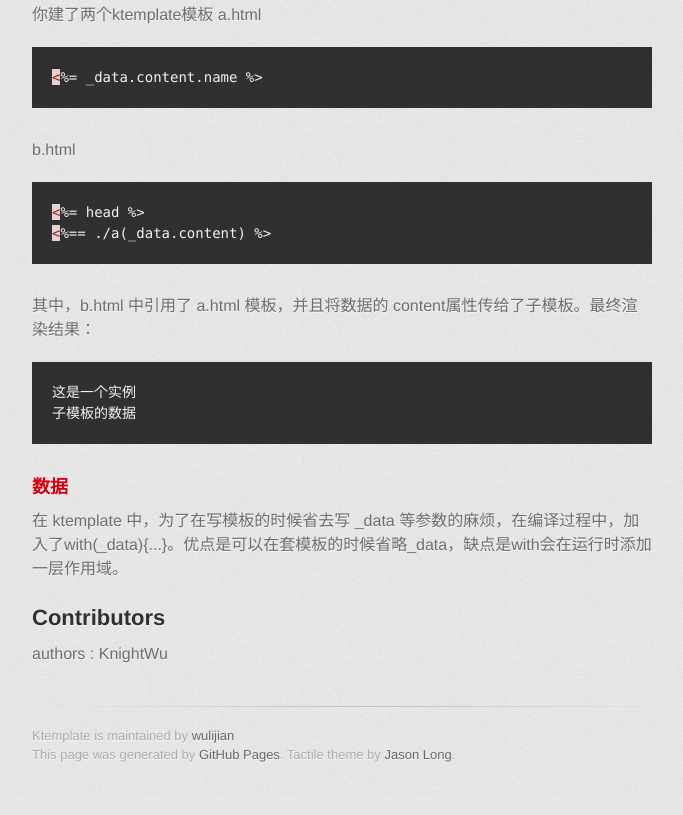
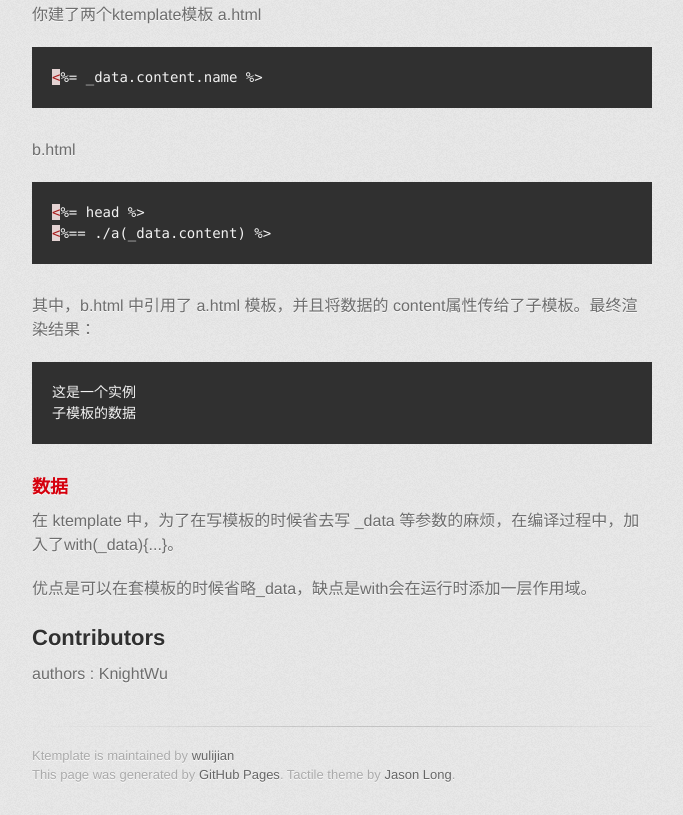
Before and after one commit to wulijian/ktemplate, a plain HTML site: page index.html in a window 1280 px wide. Shown: the part 2230-3045 px from the top of the page, without its empty margins (298-981 px from the left). Drawn offline with Linux system fonts and the light colour scheme; a web font is replaced by a local one.

```diff
--- a/index.html
+++ b/index.html
@@ -143,7 +143,9 @@
 <h3>
 <a name="%E6%95%B0%E6%8D%AE" class="anchor" href="#%E6%95%B0%E6%8D%AE"><span class="octicon octicon-link"></span></a>数据</h3>
 
-<p>在 ktemplate 中，为了在写模板的时候省去写 _data 等参数的麻烦，在编译过程中，加入了with(_data){...}。优点是可以在套模板的时候省略_data，缺点是with会在运行时添加一层作用域。</p>
+<p>在 ktemplate 中，为了在写模板的时候省去写 _data 等参数的麻烦，在编译过程中，加入了with(_data){...}。</p>
+
+<p>优点是可以在套模板的时候省略_data，缺点是with会在运行时添加一层作用域。</p>
 
 <h2>
 <a name="contributors" class="anchor" href="#contributors"><span class="octicon octicon-link"></span></a>Contributors</h2>
```
Also changed, not shown: params.json (+1 -1 lines).
